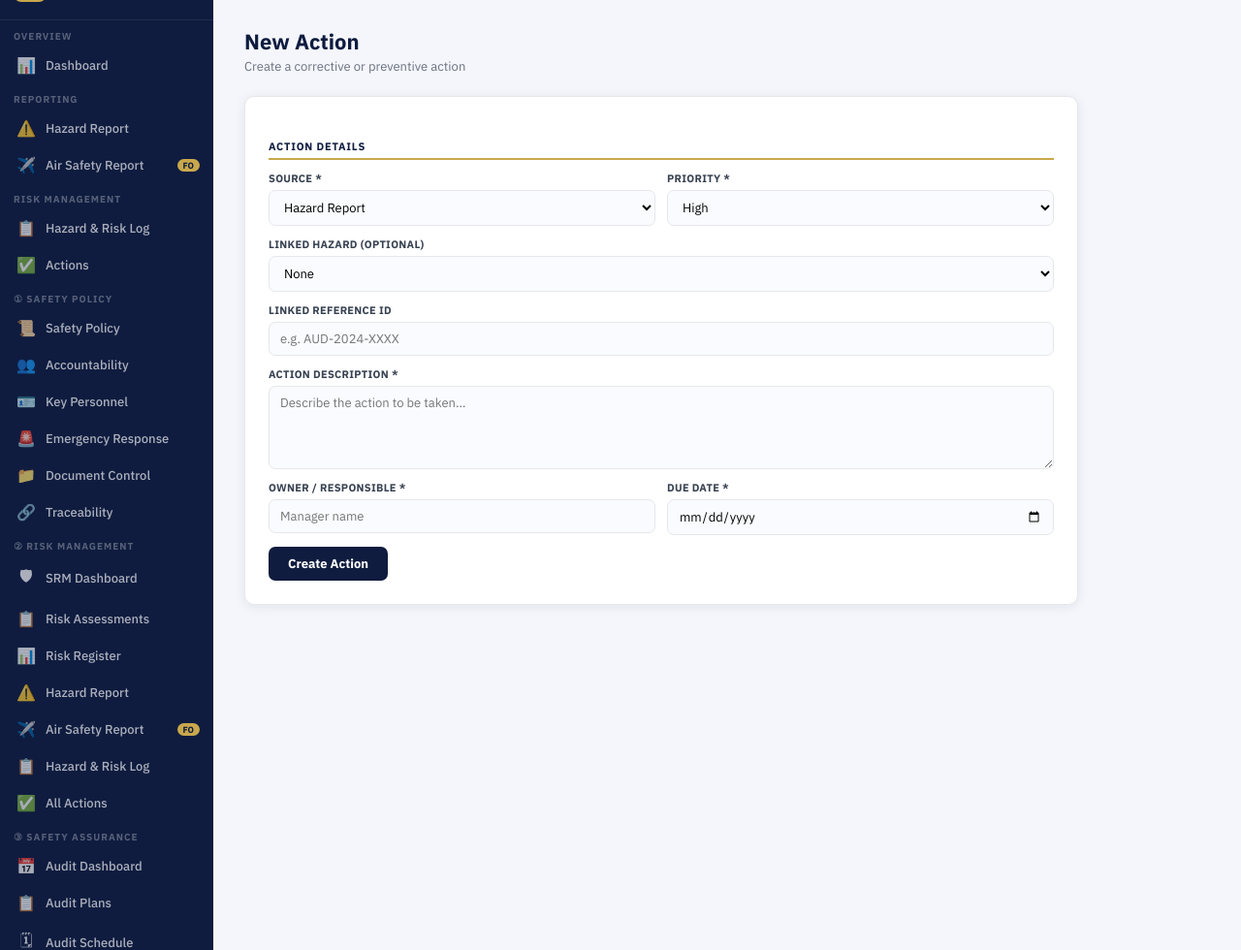
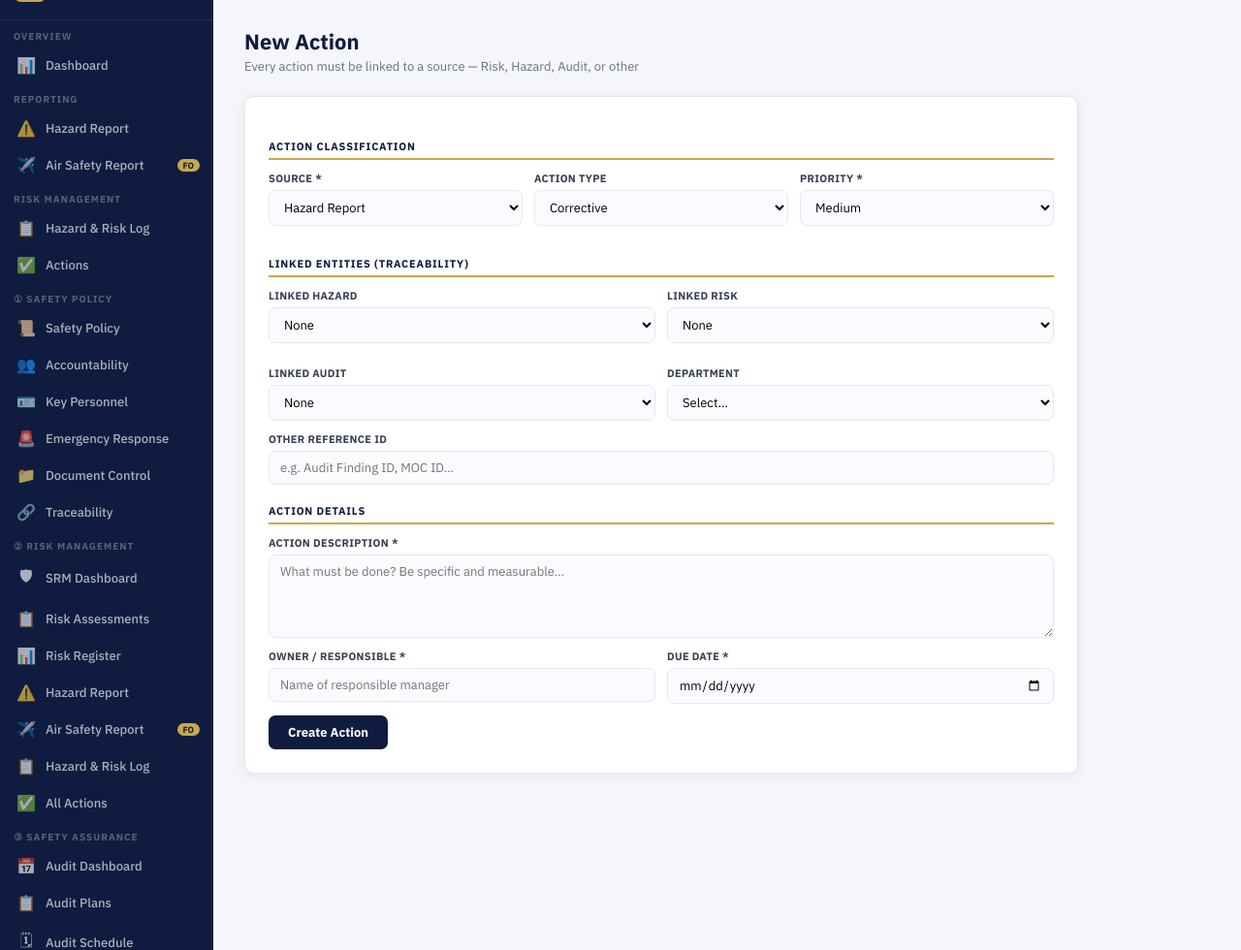
Before and after one commit to omarbarghouth/jav-sms, a Flask app: page /actions/new in a window 1280 px wide. Shown: the part 50-1030 px from the top of the page at 97% size. Run offline with Flask 3, Linux system fonts and the light colour scheme; data comes from the database, SQL or seed files in the repository; data that the repository does not hold is empty.

Commit message:
Update action_form.html

```diff
--- a/templates/action_form.html
+++ b/templates/action_form.html
@@ -2,27 +2,60 @@
 {% block title %}New Action{% endblock %}
 {% block content %}
 <div class="page-title">New Action</div>
-<div class="page-sub">Create a corrective or preventive action</div>
+<div class="page-sub">Every action must be linked to a source — Risk, Hazard, Audit, or other</div>
 <form class="form-card" method="POST">
-  <div class="sec">Action Details</div>
-  <div class="g2">
+  {% if pre.return_url %}<input type="hidden" name="return_url" value="{{ pre.return_url }}"/>{% endif %}
+  <div class="sec">Action Classification</div>
+  <div class="g3">
     <div class="fg"><label>Source *</label>
       <select name="source" required>
-        {% for s in ['Hazard Report','ASR','Audit','MOC','Investigation'] %}<option>{{ s }}</option>{% endfor %}
+        {% for s in ['Hazard Report','ASR','Risk Assessment','Audit','MOC','Investigation'] %}
+        <option {% if pre.source==s %}selected{% endif %}>{{ s }}</option>{% endfor %}
+      </select></div>
+    <div class="fg"><label>Action Type</label>
+      <select name="action_type">
+        <option>Corrective</option><option>Preventive</option><option>Improvement</option>
       </select></div>
     <div class="fg"><label>Priority *</label>
-      <select name="priority" required><option>High</option><option>Medium</option><option>Low</option></select></div>
+      <select name="priority" required>
+        <option>High</option><option selected>Medium</option><option>Low</option>
+      </select></div>
   </div>
-  <div class="fg"><label>Linked Hazard (optional)</label>
-    <select name="hazard_id">
-      <option value="">None</option>
-      {% for h in hazards %}<option value="{{ h.id }}">{{ h.id }} — {{ h.generic_hazard[:60] }}</option>{% endfor %}
-    </select></div>
-  <div class="fg"><label>Linked Reference ID</label><input type="text" name="linked_ref_id" placeholder="e.g. AUD-2024-XXXX"/></div>
-  <div class="fg"><label>Action Description *</label><textarea name="description" required rows="4" placeholder="Describe the action to be taken…"></textarea></div>
+
+  <div class="sec">Linked Entities (Traceability)</div>
   <div class="g2">
-    <div class="fg"><label>Owner / Responsible *</label><input type="text" name="owner" required placeholder="Manager name"/></div>
-    <div class="fg"><label>Due Date *</label><input type="date" name="due_date" required/></div>
+    <div class="fg"><label>Linked Hazard</label>
+      <select name="hazard_id">
+        <option value="">None</option>
+        {% for h in hazards %}<option value="{{ h.id }}" {% if pre.hazard_id==h.id %}selected{% endif %}>{{ h.id }} — {{ (h.generic_hazard or '')[:50] }}</option>{% endfor %}
+      </select></div>
+    <div class="fg"><label>Linked Risk</label>
+      <select name="linked_risk_id">
+        <option value="">None</option>
+        {% for r in risks %}<option value="{{ r.id }}" {% if pre.linked_risk_id==r.id %}selected{% endif %}>{{ r.id }} — {{ (r.description or '')[:40] }}</option>{% endfor %}
+      </select></div>
+    <div class="fg"><label>Linked Audit</label>
+      <select name="linked_audit_id">
+        <option value="">None</option>
+        {% for a in audits %}<option value="{{ a.id }}" {% if pre.linked_audit_id==a.id %}selected{% endif %}>{{ a.id }} — {{ a.audit_type }}</option>{% endfor %}
+      </select></div>
+    <div class="fg"><label>Department</label>
+      <select name="department_id">
+        <option value="">Select…</option>
+        {% for d in all_departments %}<option value="{{ d.id }}">{{ d.name }}</option>{% endfor %}
+      </select></div>
+  </div>
+  <div class="fg"><label>Other Reference ID</label>
+    <input type="text" name="linked_ref_id" placeholder="e.g. Audit Finding ID, MOC ID…"/></div>
+
+  <div class="sec">Action Details</div>
+  <div class="fg"><label>Action Description *</label>
+    <textarea name="description" required rows="4" placeholder="What must be done? Be specific and measurable…"></textarea></div>
+  <div class="g2">
+    <div class="fg"><label>Owner / Responsible *</label>
+      <input type="text" name="owner" required placeholder="Name of responsible manager"/></div>
+    <div class="fg"><label>Due Date *</label>
+      <input type="date" name="due_date" required/></div>
   </div>
   <button type="submit" class="btn btn-nav">Create Action</button>
 </form>
```
